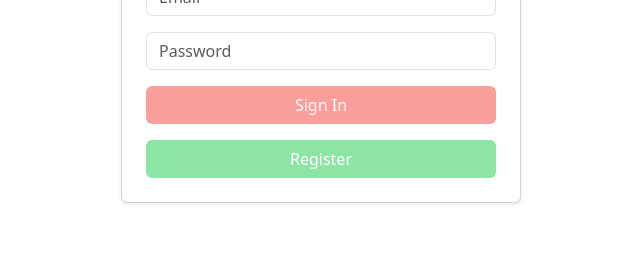
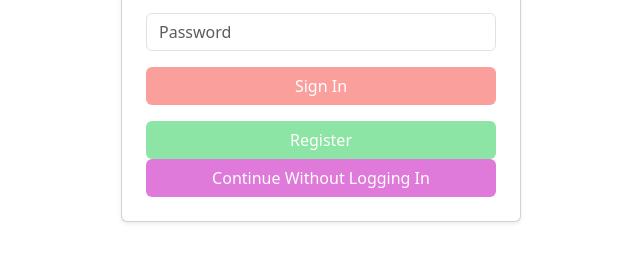
Before and after one commit to Sam89001/Amys-Project, a plain HTML site: page frontend/public/index.html in a window 1280 px wide. Shown: the part 375-636 px from the top of the page, without its empty margins (319-959 px from the left). Drawn offline with nearby package versions, Linux system fonts and the light colour scheme.

Commit message:
added other button

```diff
--- a/frontend/public/index.html
+++ b/frontend/public/index.html
@@ -36,6 +36,8 @@
 
       <!-- Register link styled as button -->
       <a href="register.html" class="btn w-100 buttonStylingGreen">Register</a>
+
+      <a href="homepage.html" class="btn w-100 buttonStylingPink">Continue Without Logging In</a>
     </div>
   </div>
 
--- a/frontend/public/styles.css
+++ b/frontend/public/styles.css
@@ -16,9 +16,15 @@ h1 {
   color: #ffffff !important;
   border: none;
 }
+.buttonStylingPink {
+  background-color: #df79da !important;
+  color: #ffffff !important;
+  border: none;
+}
 
 .buttonStylingRed:hover,
-.buttonStylingGreen:hover {
+.buttonStylingGreen:hover,
+.buttonStylingPink:hover {
   background-color: #9CD4FB !important;
 }
 
```
